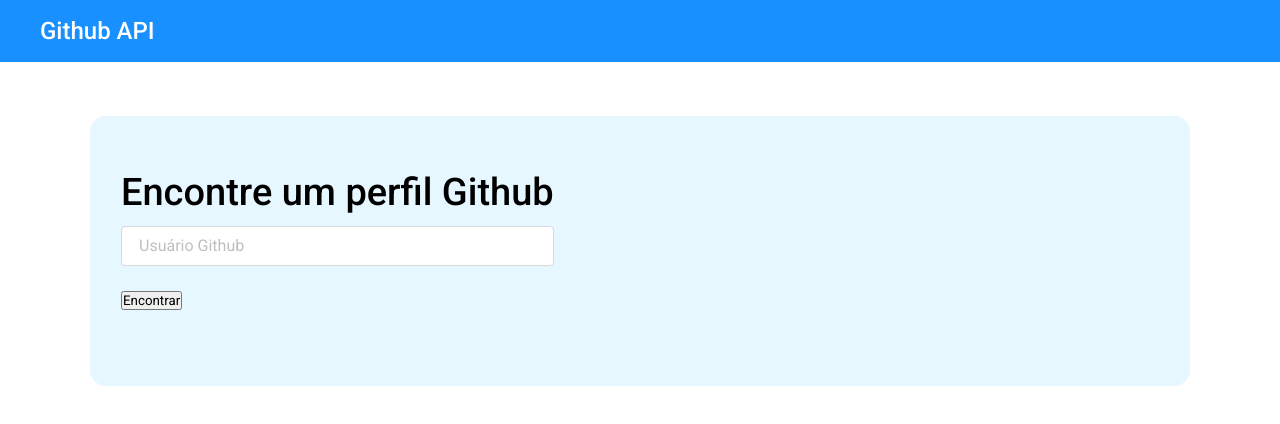
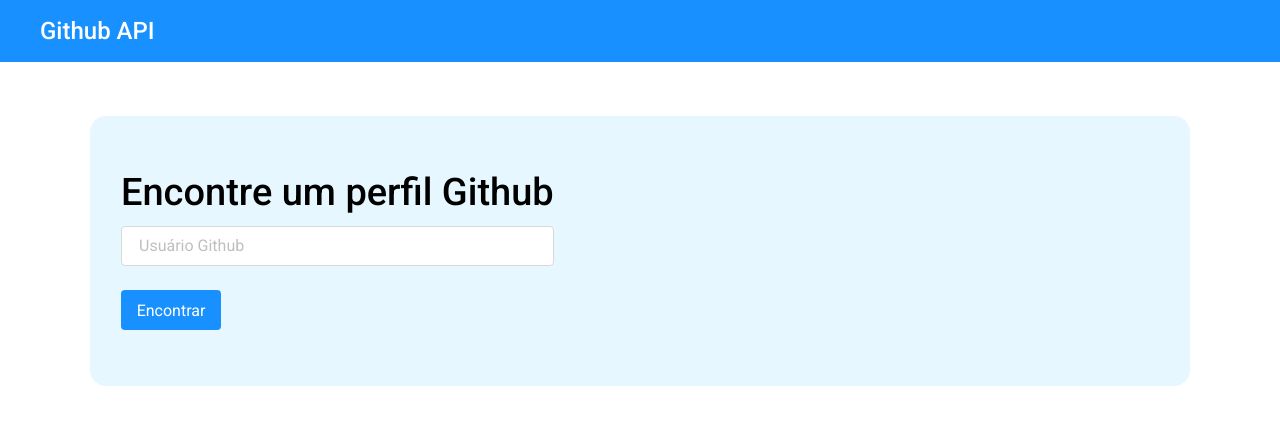
Before and after one commit to 4lmeida/challenge-github-API, a React (Vite) app: page /search in a window 1280 px wide. Shown: the top 424 px of the page. Built offline with nearby package versions, Linux system fonts and the light colour scheme.

Commit message:
updates components and route

```diff
--- a/src/components/CardBriefing/styles.css
+++ b/src/components/CardBriefing/styles.css
@@ -26,7 +26,7 @@
 
 .cgapi-cardbriefing-content h3 {
     font-size: 20px;
-    color: var(--cgapi-color-font-Fifth);
+    color: var(--cgapi-color-font-fifth);
     margin-bottom: 19px;
     font-weight: 500;
 
--- a/src/index.css
+++ b/src/index.css
@@ -11,7 +11,7 @@
   --cgapi-color-font-secundary: #7e7e7e;
   --cgapi-color-font-tertiary: #bfbfbf;
   --cgapi-color-font-quaternary: #5c5858;
-  --cgapi-color-font-Fifth: #1890ff;
+  --cgapi-color-font-fifth: #1890ff;
   --cgapi-color-font-sixth: #737373;
   --cgapi-color-border: #D9D9D9;
 }
--- a/src/routes/Home/Search/index.tsx
+++ b/src/routes/Home/Search/index.tsx
@@ -1,11 +1,10 @@
-import './styles.css';
+import "./styles.css";
 import * as objectService from "../../../services/object-service";
-import { useState } from 'react';
-import { ObjectDTO } from '../../../models/object';
-import CardBriefing from '../../../components/CardBriefing';
+import { useState } from "react";
+import { ObjectDTO } from "../../../models/object";
+import CardBriefing from "../../../components/CardBriefing";
 
 export default function Search() {
-
   const [user, setUser] = useState("");
   const [error, setError] = useState();
 
@@ -17,22 +16,22 @@
 
   function handleBtnOnClick(event: any) {
     event.preventDefault();
-    console.log(user)
-    objectService.findyByUser(user)
-    .then(response => {
+    console.log(user);
+    objectService
+      .findyByUser(user)
+      .then((response) => {
         setObj(response.data);
-      console.log(response.data)
+        console.log(response.data);
       })
-    .catch(error => {
-      setError(error.response.data)
-
-    })
+      .catch((error) => {
+        setError(error.response.data);
+        setObj(undefined);
+      });
   }
 
   return (
     <main>
       <section className="pdside90">
-
         <form>
           <div className="cgapi-container-card">
             <div className="cgapi-content-card">
@@ -45,14 +44,19 @@
                   placeholder="Usuário Github"
                   onChange={handleUserChange}
                 />
-              <button onClick={handleBtnOnClick} type="submit">Encontrar</button>
+                <button onClick={handleBtnOnClick} type="submit">
+                  Encontrar
+                </button>
               </div>
             </div>
           </div>
         </form>
 
-
-      {obj ? <CardBriefing object={obj} /> : error && <h1>Não encontrado</h1>}
+        {obj ? (
+          <CardBriefing object={obj} />
+        ) : (
+          error && <h1 className="cgpi-title">Erro ao buscar usuário</h1>
+        )}
       </section>
     </main>
   );
--- a/src/routes/Home/Search/styles.css
+++ b/src/routes/Home/Search/styles.css
@@ -33,8 +33,28 @@
     font-size: 16px;
 }
 
+.cgapi-content-card button {
+    font-size: 16px;
+    border: none;
+    background-color: var(--cgapi-color-bg-primary);
+    color: var(--cgapi-color-font-primary);
+    height: 40px;
+    width: 100px;
+    border-radius: 4px;
+    cursor: pointer;
+}
+
+.cgpi-title {
+    font-size: 28px;
+    font-weight: 500;
+}
+
 @media(min-width: 768px) {
     .cgapi-content-card h2 {
         font-size: 38px;
     }
+
+    .cgpi-title {
+        font-size: 38px;
+    }
 }
```
Also changed, not shown: src/assets/Githubimg.png (deleted). Lines whose indentation alone changed are shown as unchanged.
